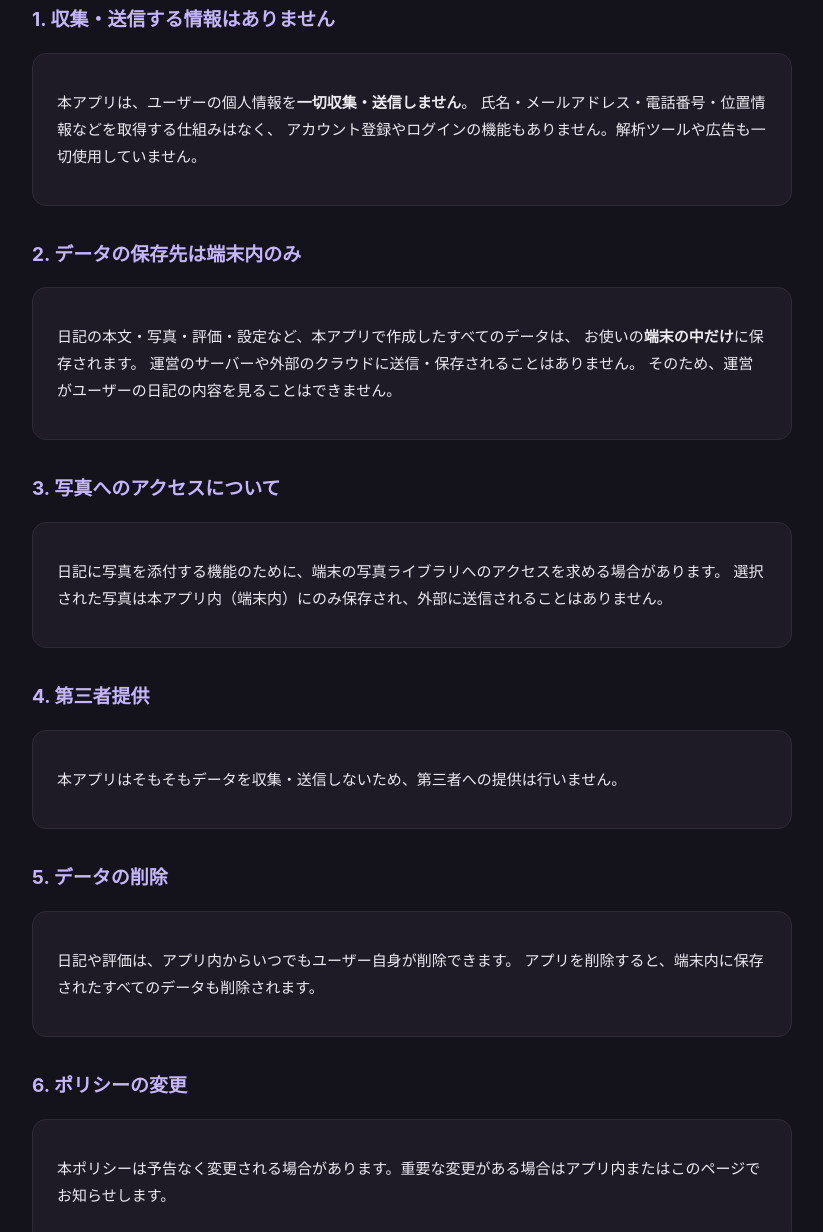
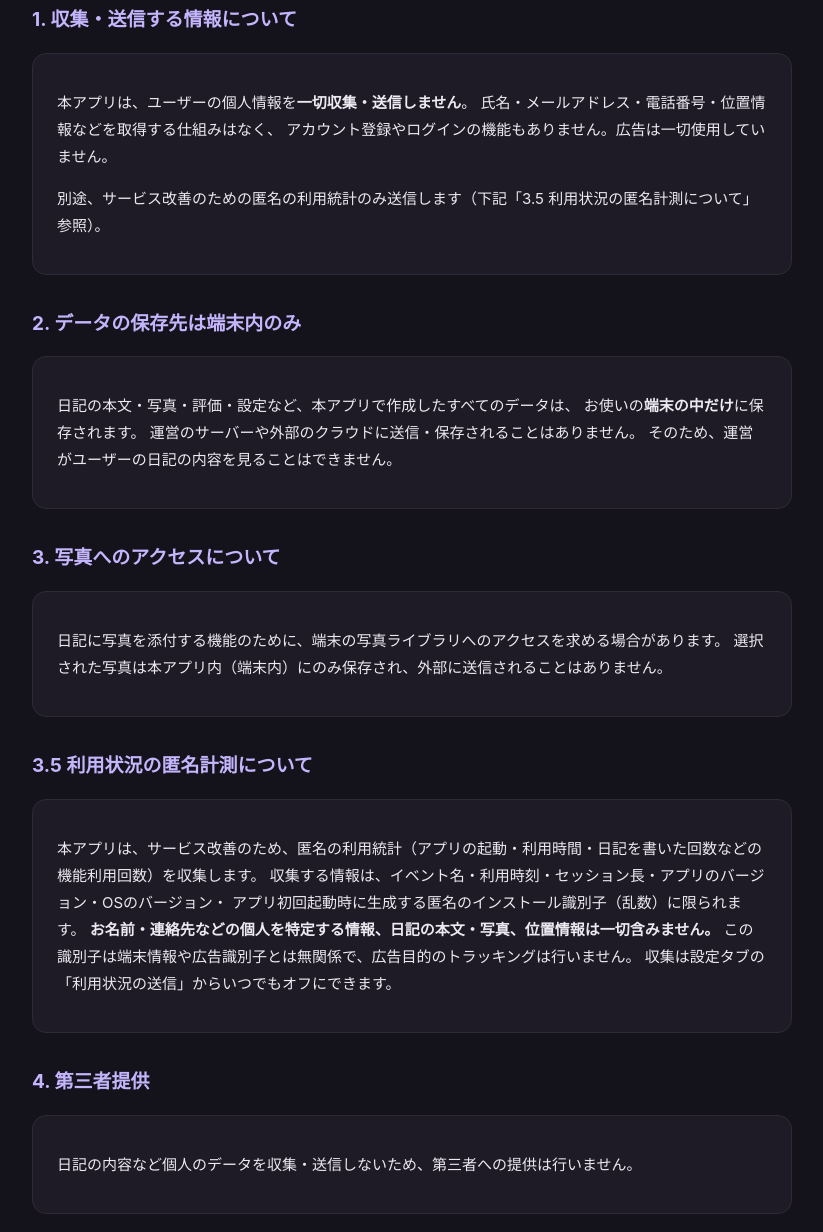
Before and after one commit to DrQururi/hitokoto-legal, a plain HTML site: page index.html in a window 1280 px wide. Shown: the part 1139-2371 px from the top of the page, without its empty margins (228-1051 px from the left). Drawn offline with Linux system fonts and the light colour scheme.

Commit message:
プライバシーポリシーに匿名利用統計の節を追加
チャット日記に匿名テレメトリSDKを組み込むのに合わせ、収集内容・オプトアウト方法を
明記する節を追加し、「収集・送信しない」としていた箇所の文言を実装と一致させた。

Co-Authored-By: Claude Sonnet 5 <noreply@anthropic.com>

```diff
--- a/index.html
+++ b/index.html
@@ -65,7 +65,7 @@
 </div>
 
 <h1 id="privacy">チャット日記 プライバシーポリシー</h1>
-<p class="updated">最終更新日: 2026年7月14日</p>
+<p class="updated">最終更新日: 2026年10月2日</p>
 
 <div class="card">
 <p>
@@ -74,12 +74,15 @@
 </p>
 </div>
 
-<h2>1. 収集・送信する情報はありません</h2>
+<h2>1. 収集・送信する情報について</h2>
 <div class="card">
 <p>
 本アプリは、ユーザーの個人情報を<strong>一切収集・送信しません</strong>。
 氏名・メールアドレス・電話番号・位置情報などを取得する仕組みはなく、
-アカウント登録やログインの機能もありません。解析ツールや広告も一切使用していません。
+アカウント登録やログインの機能もありません。広告は一切使用していません。
+</p>
+<p>
+別途、サービス改善のための匿名の利用統計のみ送信します（下記「3.5 利用状況の匿名計測について」参照）。
 </p>
 </div>
 
@@ -101,9 +104,21 @@
 </p>
 </div>
 
+<h2>3.5 利用状況の匿名計測について</h2>
+<div class="card">
+<p>
+本アプリは、サービス改善のため、匿名の利用統計（アプリの起動・利用時間・日記を書いた回数などの機能利用回数）を収集します。
+収集する情報は、イベント名・利用時刻・セッション長・アプリのバージョン・OSのバージョン・
+アプリ初回起動時に生成する匿名のインストール識別子（乱数）に限られます。
+<strong>お名前・連絡先などの個人を特定する情報、日記の本文・写真、位置情報は一切含みません。</strong>
+この識別子は端末情報や広告識別子とは無関係で、広告目的のトラッキングは行いません。
+収集は設定タブの「利用状況の送信」からいつでもオフにできます。
+</p>
+</div>
+
 <h2>4. 第三者提供</h2>
 <div class="card">
-<p>本アプリはそもそもデータを収集・送信しないため、第三者への提供は行いません。</p>
+<p>日記の内容など個人のデータを収集・送信しないため、第三者への提供は行いません。</p>
 </div>
 
 <h2>5. データの削除</h2>
```
